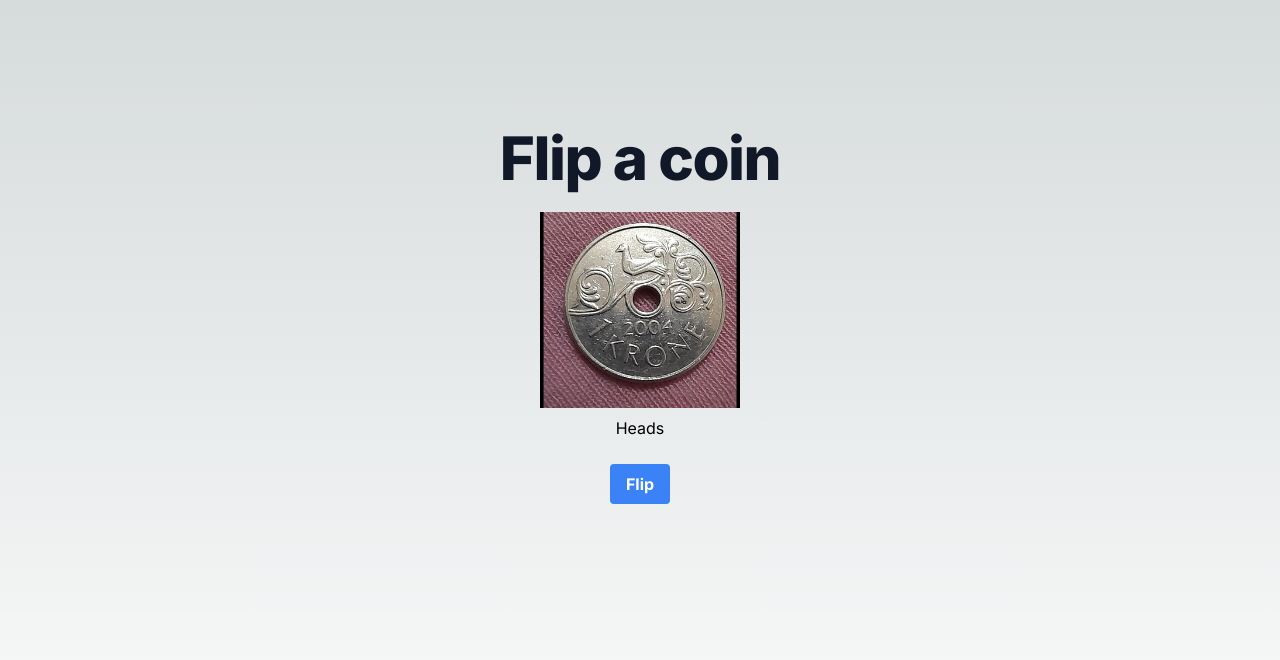
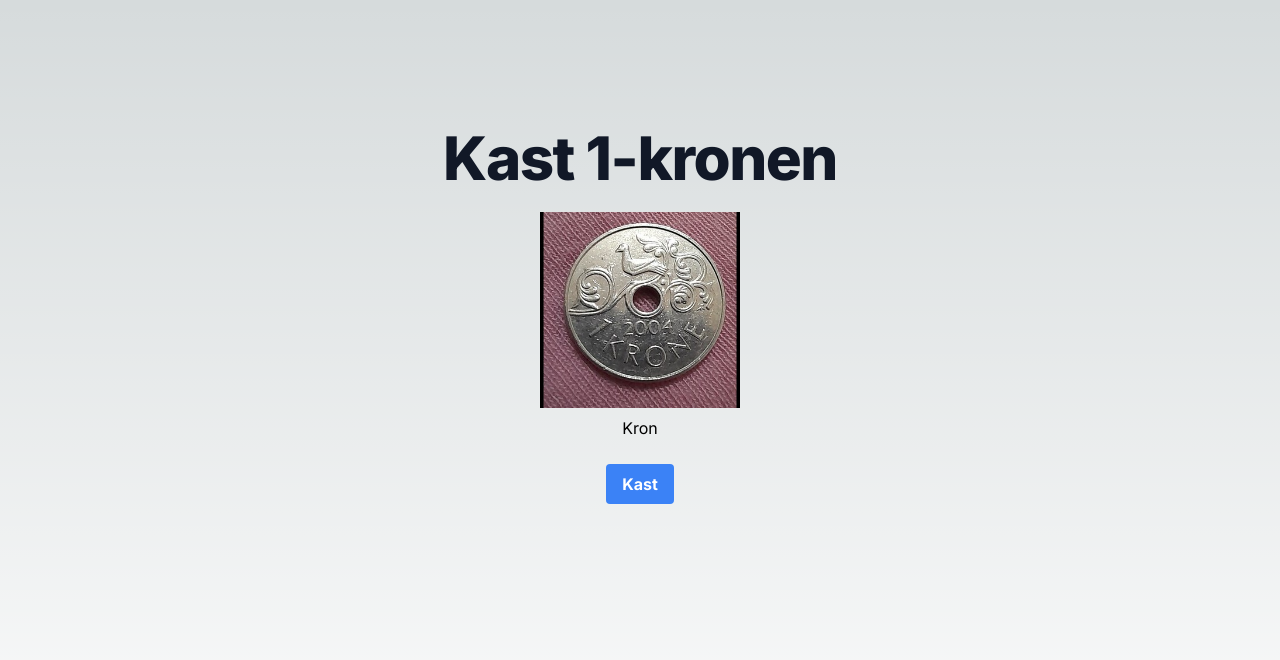
Before and after one commit to MikAoJk/kron-eller-mynt, a Next.js app: page / in a window 1280 px wide. Shown: the top 660 px of the page. Built offline with nearby package versions, Linux system fonts and the light colour scheme.

Commit message:
Update FlipCoin.tsx

```diff
--- a/src/components/FlipCoin.tsx
+++ b/src/components/FlipCoin.tsx
@@ -16,7 +16,7 @@ const FlipCoin = () => {
 
     const setCoinSideHandler = () => {
         const enumValue: string = randomEnumValue()
-        if (enumValue === 'Heads') {
+        if (enumValue === 'Kron') {
             setIsEditing(true)
             setTimeout(() => {
                 setIsEditing(false)
@@ -35,7 +35,7 @@ const FlipCoin = () => {
     return (
         <div className="flex flex-col items-center justify-center w-1/2 lg:w-1/3">
             <h1 className="mb-6 text-4xl font-extrabold leading-none tracking-tight text-gray-900 md:text-5xl lg:text-6xl dark:text-white">
-                Flip a coin</h1>
+                Kast 1-kronen</h1>
             {coinSideHead && !isEditing &&
                 <div>
                     <Image
@@ -44,7 +44,7 @@ const FlipCoin = () => {
                         width={200}
                         height={200}
                     />
-                    <p className="mt-2 flex items-center justify-center">Heads</p>
+                    <p className="mt-2 flex items-center justify-center">Kron</p>
                 </div>
             }
             {!coinSideHead && !isEditing &&
@@ -55,7 +55,7 @@ const FlipCoin = () => {
                         width={200}
                         height={200}
                     />
-                    <p className="mt-2 flex items-center justify-center">Tails</p>
+                    <p className="mt-2 flex items-center justify-center">Mynt</p>
                 </div>
             }
             {isEditing &&
@@ -75,13 +75,13 @@ const FlipCoin = () => {
                             <path className="opacity-75" fill="currentColor"
                                   d="M4 12a8 8 0 018-8V0C5.373 0 0 5.373 0 12h4zm2 5.291A7.962 7.962 0 014 12H0c0 3.042 1.135 5.824 3 7.938l3-2.647z"></path>
                         </svg>
-                        Fliping...
+                        Kaster...
                     </button>
                 </div>
             }
             {!isEditing &&
                 <button className="mt-6 bg-blue-500 hover:bg-blue-700 text-white font-bold py-2 px-4 rounded"
-                        onClick={setCoinSideHandler}>Flip
+                        onClick={setCoinSideHandler}>Kast
                 </button>
             }
         </div>
@@ -90,8 +90,8 @@ const FlipCoin = () => {
 
 
 enum CoinSide {
-    Heads = "HEADS",
-    Tails = "TAILS",
+    Kron = "KRON",
+    Mynt = "MYNT",
 }
 
 export default FlipCoin;
```
